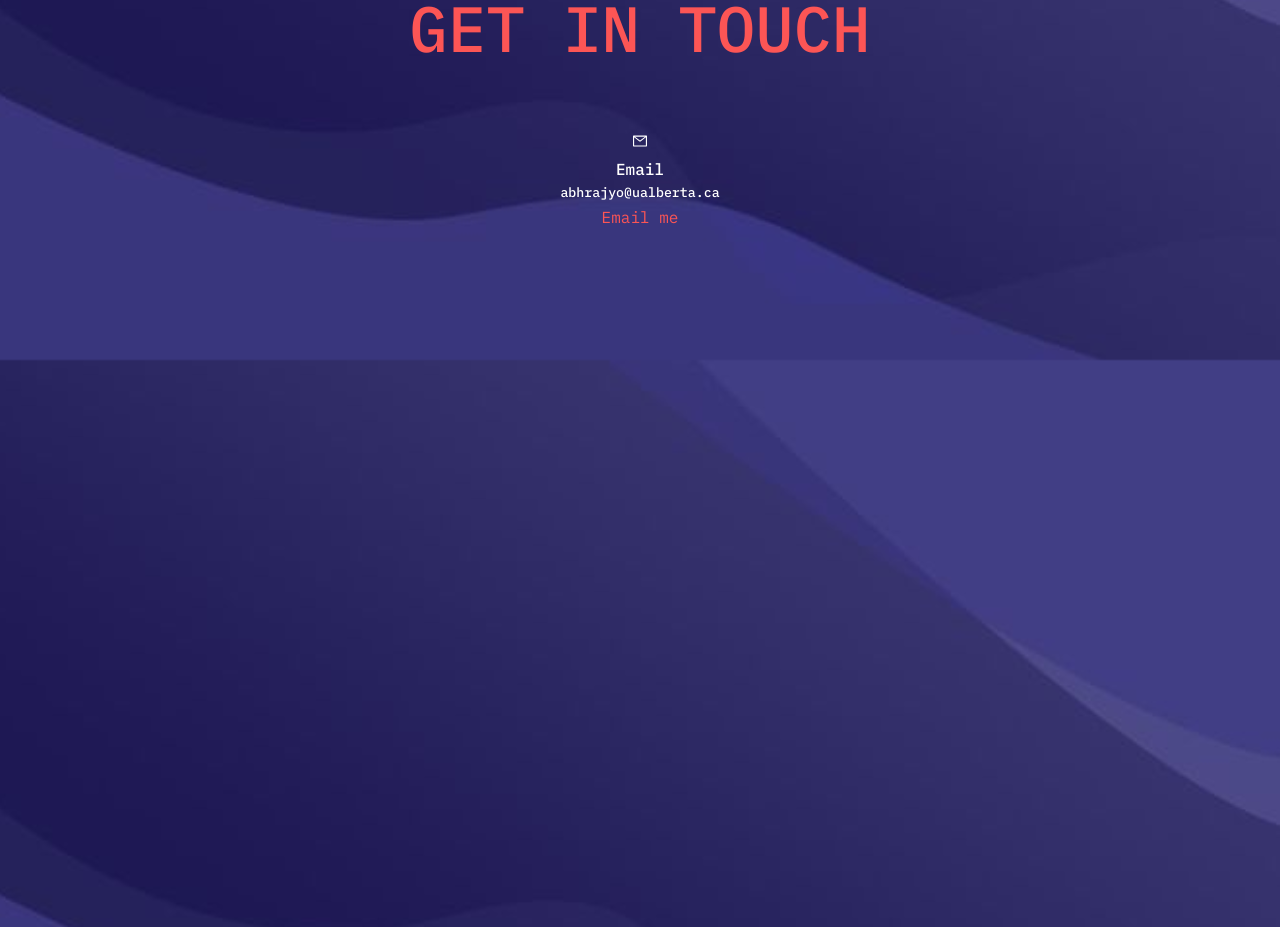
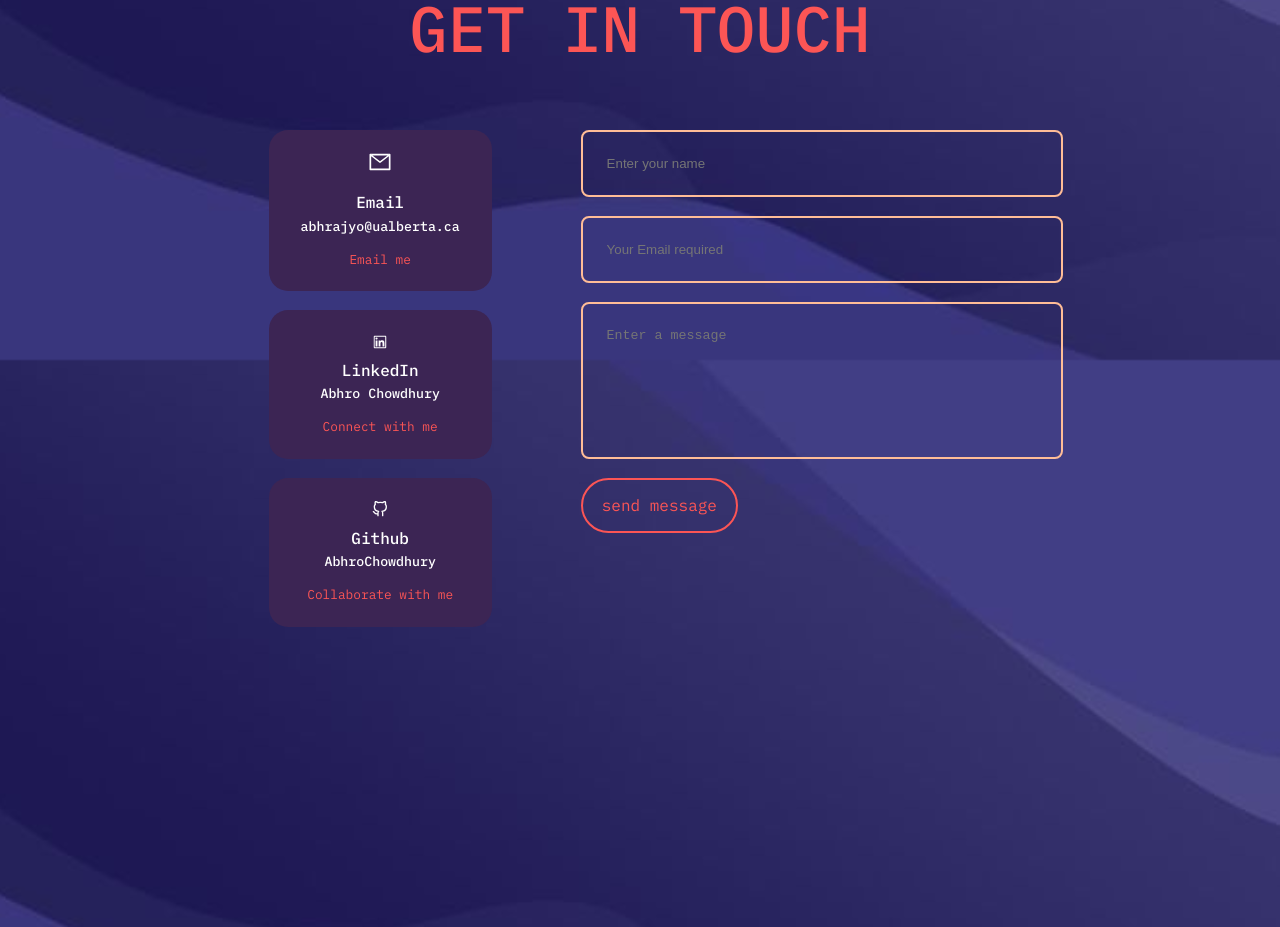
Before and after one commit to AbhroChowdhury/Personal-Website-Abhro, a React (Create React App) app in the folder react-portfolio-abhro/: page / in a window 1280 px wide. Shown: the part 4440-5367 px from the top of the page. Built offline with nearby package versions, Linux system fonts and the light colour scheme.

Commit message:
almost done contact section

```diff
--- a/react-portfolio-abhro/src/components/contact/Contact.jsx
+++ b/react-portfolio-abhro/src/components/contact/Contact.jsx
@@ -1,6 +1,8 @@
 import React from 'react'
 import './contact.css'
 import {AiOutlineMail} from 'react-icons/ai'
+import {AiOutlineLinkedin} from 'react-icons/ai'
+import {FiGithub} from 'react-icons/fi'
 
 const Contact = () => {
   return (
@@ -10,13 +12,33 @@ const Contact = () => {
         <div className="container contact__container">
           <div className="contact__options">
             <article className='contact__option'>
-              <AiOutlineMail/>
+              <AiOutlineMail className='contact-icon'/>
               <h4>Email</h4>
               <h5>abhrajyo@ualberta.ca</h5>
-              <a href="mailto: abhrajyo@ualberta.ca">Email me</a>
+              <a href="mailto: abhrajyo@ualberta.ca" target='blank'>Email me</a>
             </article>
+
+            <article className='contact__option'>
+              <AiOutlineLinkedin/>
+              <h4>LinkedIn</h4>
+              <h5>Abhro Chowdhury</h5>
+              <a href="https://www.linkedin.com/in/abhro-chowdhury-29a269203/" target='_blank'>Connect with me</a>
+            </article>
+
+            <article className='contact__option'>
+              <FiGithub/>
+              <h4>Github</h4>
+              <h5>AbhroChowdhury</h5>
+              <a href="https://github.com/AbhroChowdhury" target='_blank'>Collaborate with me</a>
+            </article>
+
           </div>
-          <form action=""></form>
+          <form action="">
+            <input type="text" name='name' placeholder='Enter your name' required />
+            <input type="text" name='Email' placeholder='Your Email required' />
+            <textarea name="message" rows="7" placeholder='Enter a message' required></textarea>
+            <a type='Submit' className='btn'>send message</a>
+          </form>
         </div>
 
 
--- a/react-portfolio-abhro/src/components/contact/contact.css
+++ b/react-portfolio-abhro/src/components/contact/contact.css
@@ -1,3 +1,57 @@
 #contact h2 {
     font-size: 4rem;
 }
+.container.contact__container {
+    width: 58%;
+    display: grid;
+    grid-template-columns: 30% 58%;
+    gap: 12%;
+}
+
+.contact__options {
+    display: flex;
+    flex-direction: column;
+    gap: 1.2rem;
+}
+
+.contact__option {
+    background-color: var(--background-color-variant);
+    padding: 1.2rem;
+    border-radius: 1.2rem;
+    text-align: center;
+    border: 1px solid transparent;
+    transition: var(--transition);
+}
+
+.contact__option:hover {
+    background: transparent;
+    border-color: var(--primary-color);
+}
+
+.contact-icon {
+    font-size: 1.5rem;
+    margin-bottom: 0.5rem;
+}
+
+.contact__option a {
+    margin-top: 0.7rem;
+    display: inline-block;
+    font-size: 0.8rem;
+    cursor: pointer;
+}
+
+form {
+    display: flex;
+    flex-direction: column;
+    gap: 1.2rem;
+}
+
+input, textarea {
+    width: 100%;
+    padding: 1.5rem;
+    border-radius: 0.5rem;
+    background: transparent;
+    border: 2px solid var(--primary-color-variant);
+    resize: none;
+    color: var(--color-white);
+}
```
